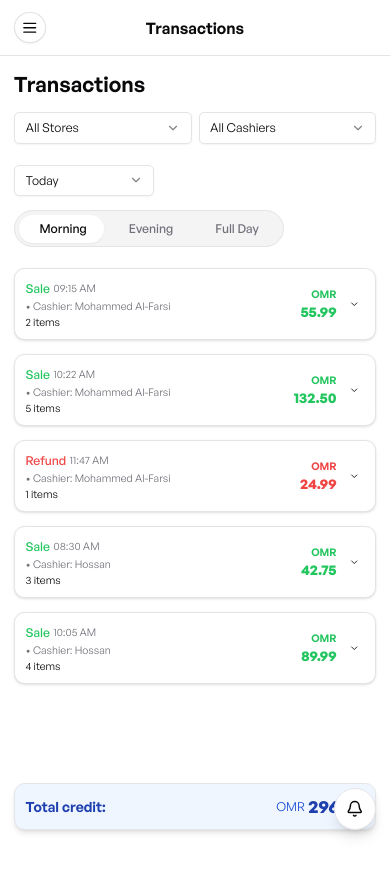
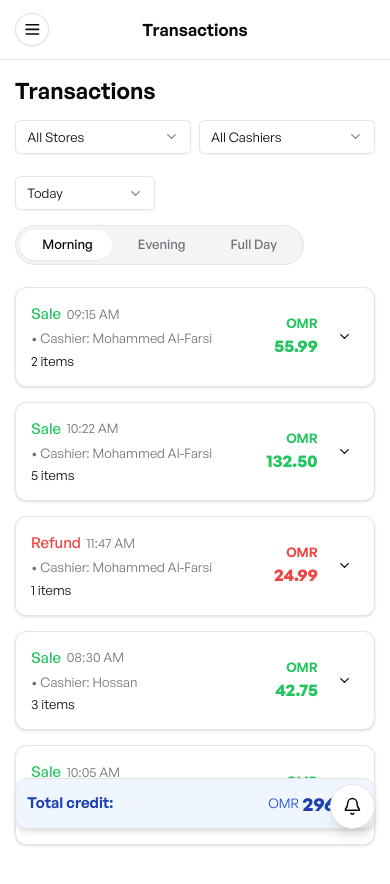
Before and after one commit to itsmepratik/IM-POS, a Next.js app: page /transactions in a window 390 px wide. Shown: the top 884 px of the page. Before the commit the page ends 844 px from the top, so only its background shows below. Built offline with nearby package versions, Linux system fonts and the light colour scheme.

Commit message:
46th commit

```diff
--- a/app/globals.css
+++ b/app/globals.css
@@ -5,7 +5,7 @@
 @layer base {
   /* Set base font size for mobile */
   html {
-    font-size: 87.5%; /* 14px - Base for mobile */
+    font-size: 93.75%; /* Increased from 87.5% (14px) to 93.75% (15px) - Base for mobile */
   }
 
   /* Medium devices (tablets) */
--- a/app/transactions/page.tsx
+++ b/app/transactions/page.tsx
@@ -120,13 +120,13 @@ const TransactionCard = memo(
     onViewReceipt: (transaction: TransactionDisplay) => void;
   }) => {
     return (
-      <Card className="p-3 sm:p-4">
-        <div className="space-y-3 sm:space-y-4">
+      <Card className="p-4 sm:p-5">
+        <div className="space-y-4 sm:space-y-5">
           <div className="flex items-center justify-between">
             <div className="flex flex-col">
-              <div className="flex items-center gap-1 sm:gap-2">
+              <div className="flex items-center gap-1.5 sm:gap-2.5">
                 <span
-                  className={`text-sm sm:text-base font-medium ${
+                  className={`text-base sm:text-lg font-medium ${
                     transaction.type === "refund"
                       ? "text-red-500"
                       : "text-green-500"
@@ -134,18 +134,18 @@ const TransactionCard = memo(
                 >
                   {transaction.type === "refund" ? "Refund" : "Sale"}
                 </span>
-                <span className="text-xs sm:text-sm text-muted-foreground">
+                <span className="text-sm sm:text-base text-muted-foreground">
                   {transaction.time || transaction.date}
                 </span>
               </div>
-              <div className="text-xs sm:text-sm text-muted-foreground mt-0.5 sm:mt-1">
+              <div className="text-sm sm:text-base text-muted-foreground mt-1 sm:mt-1.5">
                 • Cashier: {transaction.cashier}
               </div>
-              <div className="text-xs sm:text-sm mt-0.5 sm:mt-1">
+              <div className="text-sm sm:text-base mt-1 sm:mt-1.5">
                 {transaction.items[0]}
               </div>
             </div>
-            <div className="flex items-center gap-2 sm:gap-4">
+            <div className="flex items-center gap-3 sm:gap-5">
               <div
                 className={`font-semibold ${
                   transaction.type === "refund"
@@ -154,8 +154,8 @@ const TransactionCard = memo(
                 }`}
               >
                 <div className="flex flex-col items-end">
-                  <span className="text-xs sm:text-base">OMR</span>
-                  <span className="text-base sm:text-xl font-bold">
+                  <span className="text-sm sm:text-base">OMR</span>
+                  <span className="text-lg sm:text-2xl font-bold">
                     {Math.abs(transaction.amount).toFixed(2)}
                   </span>
                 </div>
@@ -163,62 +163,64 @@ const TransactionCard = memo(
               <Button
                 variant="ghost"
                 size="sm"
-                className="h-6 w-6 sm:h-8 sm:w-8 p-0 hover:bg-muted"
+                className="h-8 w-8 sm:h-9 sm:w-9 p-0 hover:bg-muted"
                 onClick={onToggle}
               >
                 {isExpanded ? (
-                  <ChevronUp className="h-3 w-3 sm:h-4 sm:w-4" />
+                  <ChevronUp className="h-4 w-4 sm:h-5 sm:w-5" />
                 ) : (
-                  <ChevronDown className="h-3 w-3 sm:h-4 sm:w-4" />
+                  <ChevronDown className="h-4 w-4 sm:h-5 sm:w-5" />
                 )}
               </Button>
             </div>
           </div>
 
           {isExpanded && (
-            <div className="pt-3 sm:pt-4 border-t space-y-3 sm:space-y-4 text-xs sm:text-sm">
-              <div className="grid grid-cols-2 gap-2 sm:gap-4">
+            <div className="pt-4 sm:pt-5 border-t space-y-4 sm:space-y-5 text-sm sm:text-base">
+              <div className="grid grid-cols-2 gap-3 sm:gap-5">
                 <div>
                   <span className="text-muted-foreground">Customer:</span>
-                  <span className="ml-1 sm:ml-2 font-medium">
+                  <span className="ml-1.5 sm:ml-2.5 font-medium">
                     {transaction.customerName}
                   </span>
                 </div>
                 <div>
                   <span className="text-muted-foreground">Payment:</span>
-                  <span className="ml-1 sm:ml-2">
+                  <span className="ml-1.5 sm:ml-2.5">
                     {transaction.paymentMethod}
                   </span>
                 </div>
                 <div>
                   <span className="text-muted-foreground">Reference:</span>
-                  <span className="ml-1 sm:ml-2 font-mono">
+                  <span className="ml-1.5 sm:ml-2.5 font-mono">
                     {transaction.reference}
                   </span>
                 </div>
                 <div>
                   <span className="text-muted-foreground">Cashier:</span>
-                  <span className="ml-1 sm:ml-2 font-medium">
+                  <span className="ml-1.5 sm:ml-2.5 font-medium">
                     {transaction.cashier}
                   </span>
                 </div>
                 {transaction.notes && (
                   <div>
                     <span className="text-muted-foreground">Notes:</span>
-                    <span className="ml-1 sm:ml-2">{transaction.notes}</span>
+                    <span className="ml-1.5 sm:ml-2.5">
+                      {transaction.notes}
+                    </span>
                   </div>
                 )}
               </div>
 
-              <div className="flex justify-end mt-2">
+              <div className="flex justify-end mt-3">
                 <Button
                   variant="outline"
                   size="sm"
-                  className="flex items-center gap-1 text-blue-600 hover:text-blue-700 hover:bg-blue-50"
+                  className="flex items-center gap-1.5 text-blue-600 hover:text-blue-700 hover:bg-blue-50"
                   onClick={() => onViewReceipt(transaction)}
                 >
-                  <FileText className="h-3 w-3 sm:h-4 sm:w-4" />
-                  <span className="text-xs sm:text-sm">View Receipt</span>
+                  <FileText className="h-4 w-4 sm:h-5 sm:w-5" />
+                  <span className="text-sm sm:text-base">View Receipt</span>
                 </Button>
               </div>
             </div>
@@ -238,7 +240,7 @@ function FixedSalesCard({
 }) {
   return (
     <div
-      className={`flex flex-row justify-between p-3 sm:p-4 border shadow-md rounded-md ${
+      className={`flex flex-row justify-between p-4 sm:p-5 border shadow-md rounded-md ${
         !transaction
           ? "bg-gray-600"
           : transaction.type === "refund"
@@ -247,7 +249,7 @@ function FixedSalesCard({
       }`}
     >
       <div className="flex flex-col text-white">
-        <div className="text-base sm:text-lg font-semibold">
+        <div className="text-lg sm:text-xl font-semibold">
           {!transaction
             ? "No transactions"
             : transaction.type === "refund"
@@ -255,7 +257,7 @@ function FixedSalesCard({
             : "Sale"}
         </div>
         {transaction && (
-          <div className="text-xs sm:text-sm opacity-90 mt-0.5 sm:mt-1">
+          <div className="text-sm sm:text-base opacity-90 mt-1 sm:mt-1.5">
             {transaction.items[0]}
           </div>
         )}
@@ -263,8 +265,8 @@ function FixedSalesCard({
       <div className="flex flex-col items-end text-white">
         {transaction && (
           <>
-            <span className="text-xs sm:text-base">OMR</span>
-            <span className="text-base sm:text-xl font-bold">
+            <span className="text-sm sm:text-base">OMR</span>
+            <span className="text-lg sm:text-2xl font-bold">
               {Math.abs(transaction.amount).toFixed(2)}
             </span>
           </>
```
